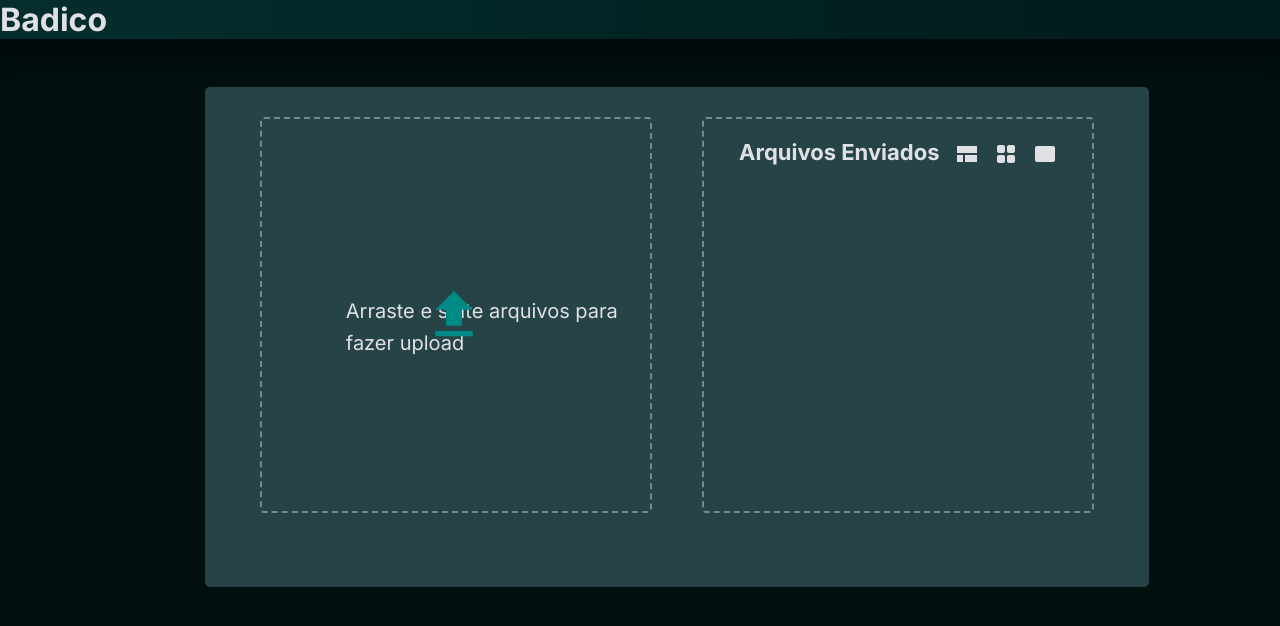
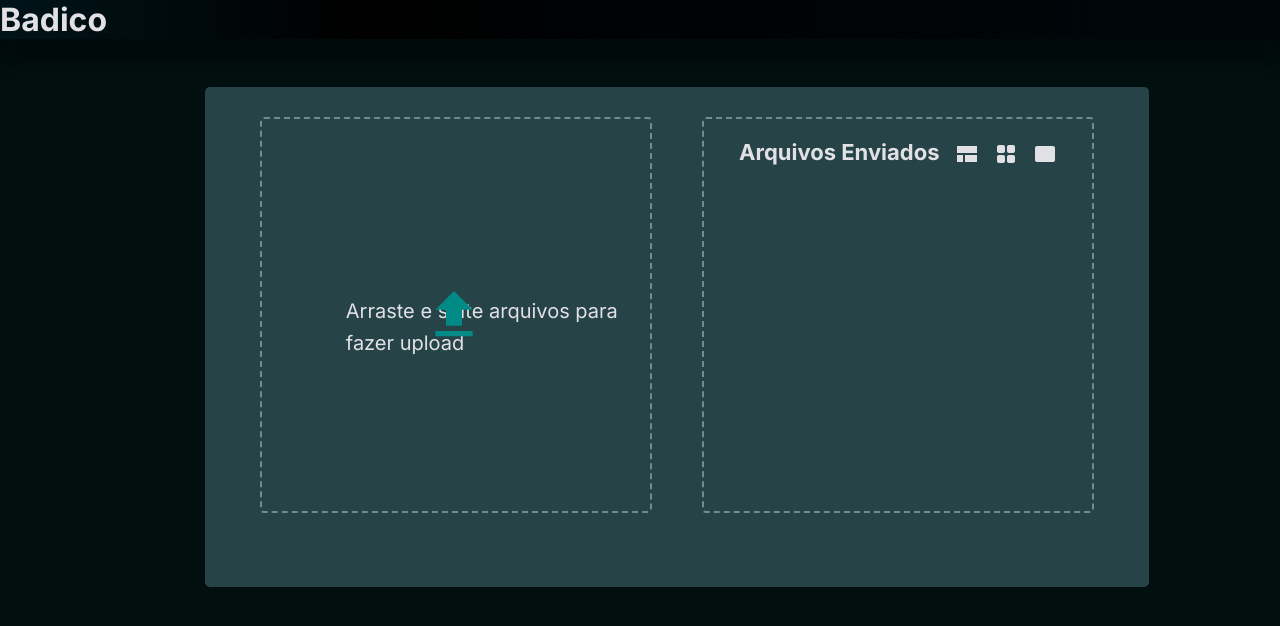
Before and after one commit to badico-cloud-hub/upload-app-s3-course, a Next.js app: page / in a window 1280 px wide. Shown: the top 626 px of the page. Built offline with nearby package versions, Linux system fonts and the light colour scheme.

Commit message:
feat:(src/Components/Header)  style change

```diff
--- a/src/Components/Header/styles.ts
+++ b/src/Components/Header/styles.ts
@@ -3,7 +3,7 @@ import styled from 'styled-components';
 export const Container = styled.header`
   width: 100%;
 
-  background: linear-gradient(269.57deg, #011c1c 12.93%, #052e2e 102.24%);
+ background: linear-gradient(89.62deg, #014154 -63.72%, #000000 27.66%, #00080D 111.86%);
 
   box-shadow: 0px 16px 16px 8px rgba(0, 4, 5, 0.4);
 `;
```
